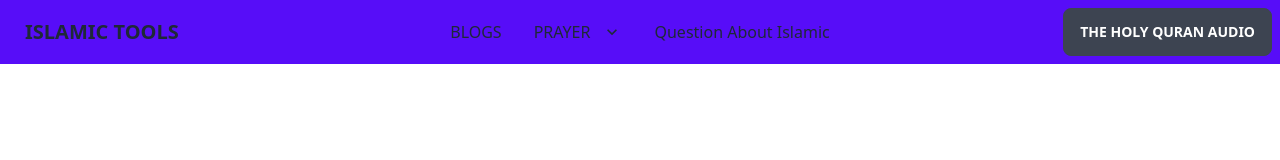
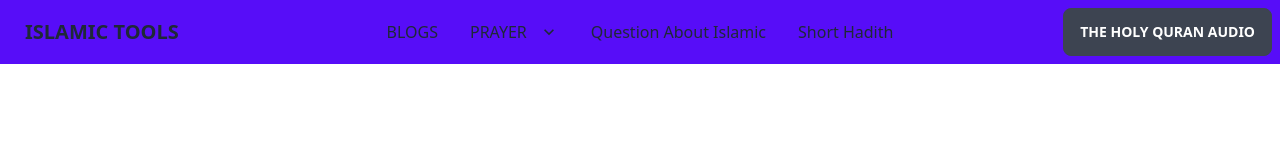
Before and after one commit to UniqueCoderRihan/Ramadan-Mubarok, a plain HTML site: page index.html in a window 1280 px wide. Drawn offline with nearby package versions, Linux system fonts and the light colour scheme.

Commit message:
nabvar newSection added

```diff
--- a/index.html
+++ b/index.html
@@ -9,7 +9,7 @@
     <link href="https://cdn.jsdelivr.net/npm/daisyui@2.51.4/dist/full.css" rel="stylesheet" type="text/css" />
     <script src="https://cdn.tailwindcss.com"></script>
     <!-- cdn end -->
-    <title>All Is One</title>
+    <title>Islamic Tools</title>
     <link rel="shortcut icon" href="favicon.ico" type="image/x-icon">
 </head>
 
@@ -64,6 +64,7 @@
                         </ul>
                     </li>
                     <li><a>Question About Islamic</a></li>
+                    <li><a>Short Hadith</a></li>
                 </ul>
             </div>
             <div class="navbar-end">
```
